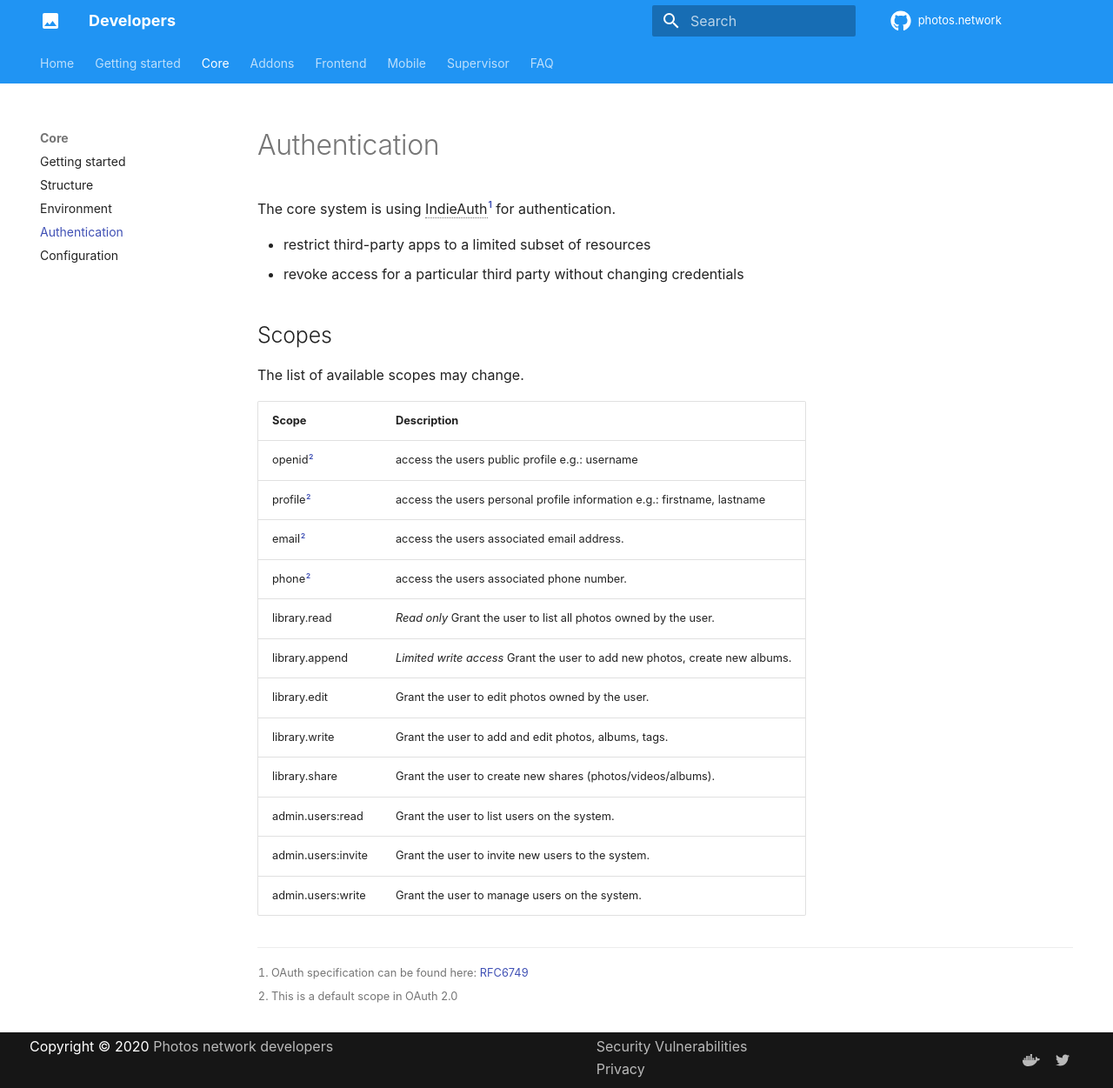
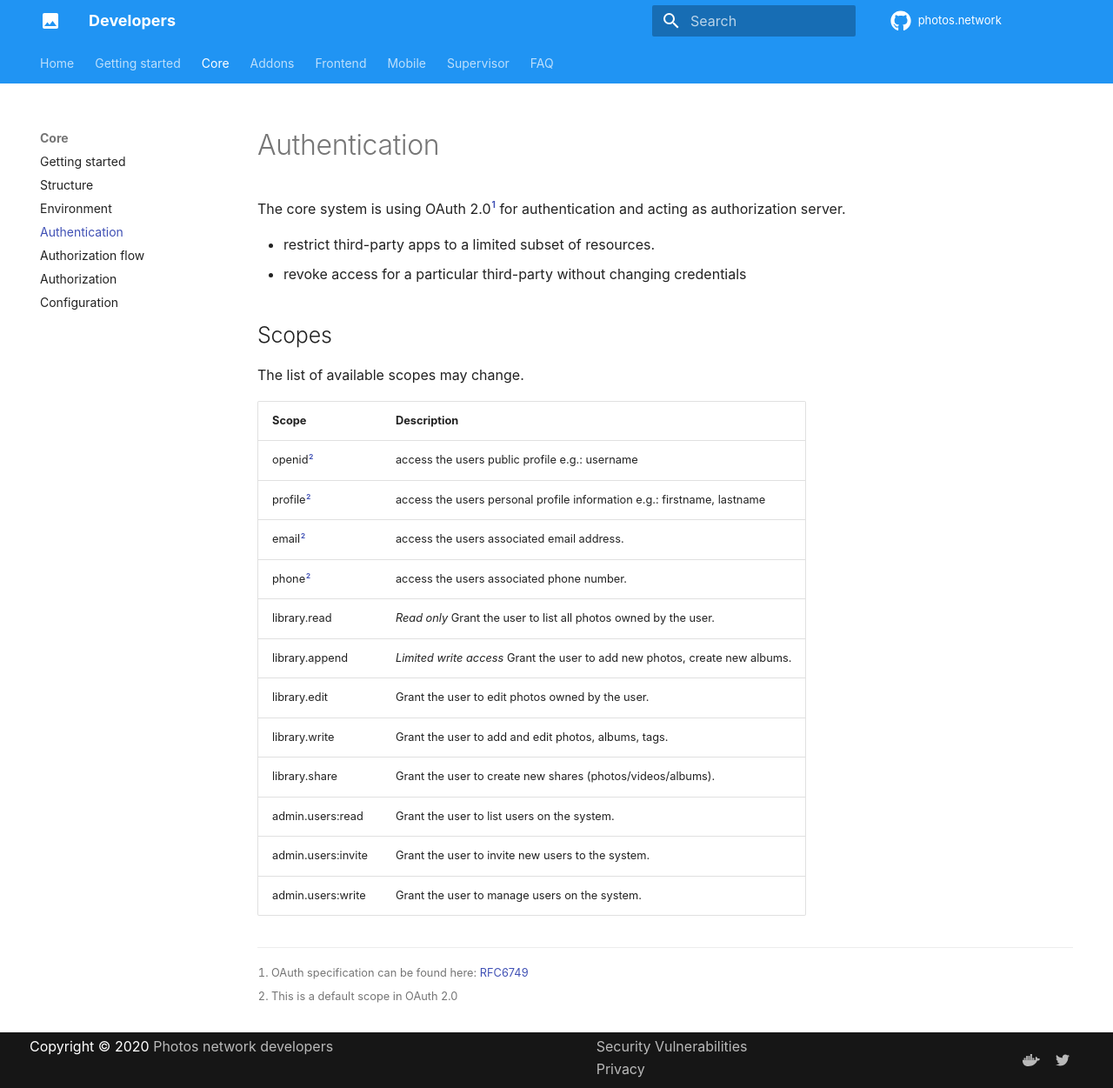
Before and after one commit to photos-network/developers.photos.network, an MkDocs documentation site: the page built from docs/core/authentication.md, in a window 1280 px wide and 1251 px high. Shown: the whole window at 87% size. Built offline with MkDocs 1.6.1 and Material for MkDocs 9.7.7, drawn with Linux system fonts in a browser that asks for light colours; comment, search, counter and statistics services are not loaded.

Commit message:
add authentication flow

```diff
--- a/docs/core/authentication.md
+++ b/docs/core/authentication.md
@@ -3,10 +3,10 @@
 - toc
 ---
 # Authentication
-The core system is using IndieAuth[^1] for authentication.
+The core system is using OAuth 2.0[^1] for authentication and acting as authorization server.
 
-- restrict third-party apps to a limited subset of resources
-- revoke access for a particular third party without changing credentials
+- restrict third-party apps to a limited subset of resources.
+- revoke access for a particular third-party without changing credentials
 
 
 ## Scopes
@@ -28,7 +28,6 @@
 | admin.users:write | Grant the user to manage users on the system. |
 
 
-*[IndieAuth]: IndieAuth builds upon the OAuth 2.0
 
 [^1]: OAuth specification can be found here: [RFC6749](https://tools.ietf.org/html/rfc6749)
 [^2]: This is a default scope in OAuth 2.0
--- a/mkdocs.yml
+++ b/mkdocs.yml
@@ -46,6 +46,8 @@
       - 'Structure': 'core/structure.md'
       - 'Environment': 'core/env.md'
       - 'Authentication': 'core/authentication.md'
+      - 'Authorization flow': 'core/authentication_flow.md'
+      - 'Authorization': 'core/authorization.md'
       - 'Configuration': 'core/configuration.md'
   - 'Addons':
       - 'Create an addon': 'addons/index.md'
```
Also changed, not shown: docs/core/authentication_flow.md (added, +75 -0 lines), docs/core/authorization.md (added, +15 -0 lines).
